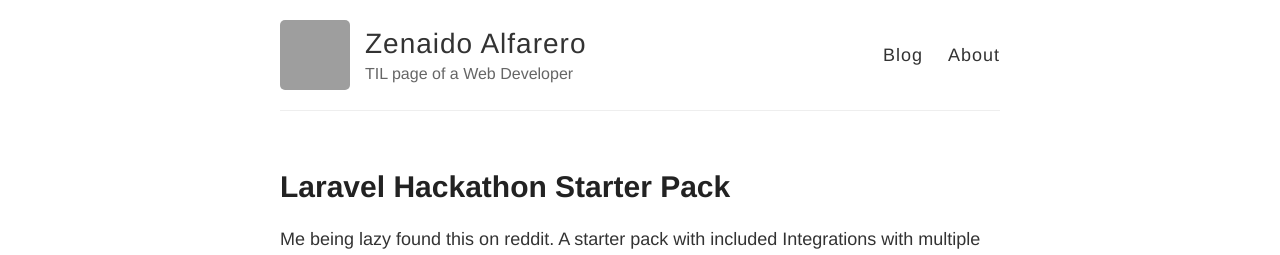
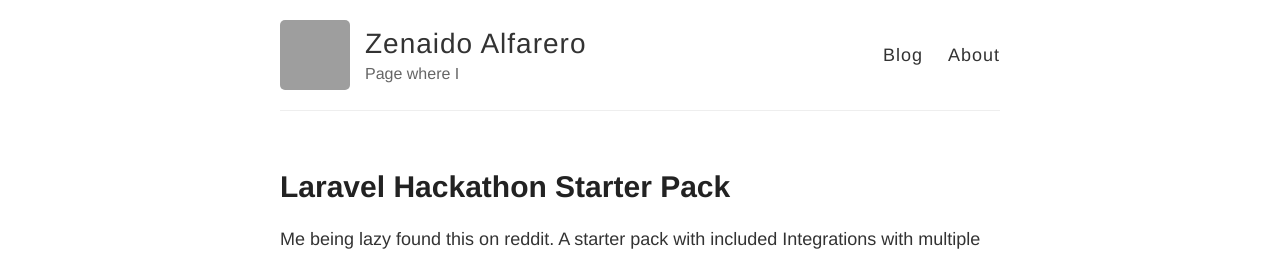
Before and after one commit to zalfarero/zalfarero.github.io, a Jekyll site: the page built from index.html, in a window 1280 px wide. Shown: the top 255 px of the page. Built offline with Jekyll 4.4.1, drawn with Linux system fonts in a browser that asks for light colours; nearby versions of some CDN libraries; grey boxes are pictures that could not be loaded.

Commit message:
Update _config.yml

```diff
--- a/_config.yml
+++ b/_config.yml
@@ -6,7 +6,7 @@
 name: Zenaido Alfarero
 
 # Short bio or description (displayed in the header)
-description: TIL page of a Web Developer
+description: Page where I
 
 # URL of your avatar or profile pic (you could use your GitHub profile pic)
 avatar: https://avatars0.githubusercontent.com/u/4927500?v=3&u=1625323ce8898c1c89fd68856985fb93a984a01f&s=140
@@ -54,7 +54,7 @@
 #
 
 markdown: kramdown
-highlighter: pygments
+highlighter: rouge
 permalink: /:title/
 
 # The release of Jekyll Now that you're using
```
